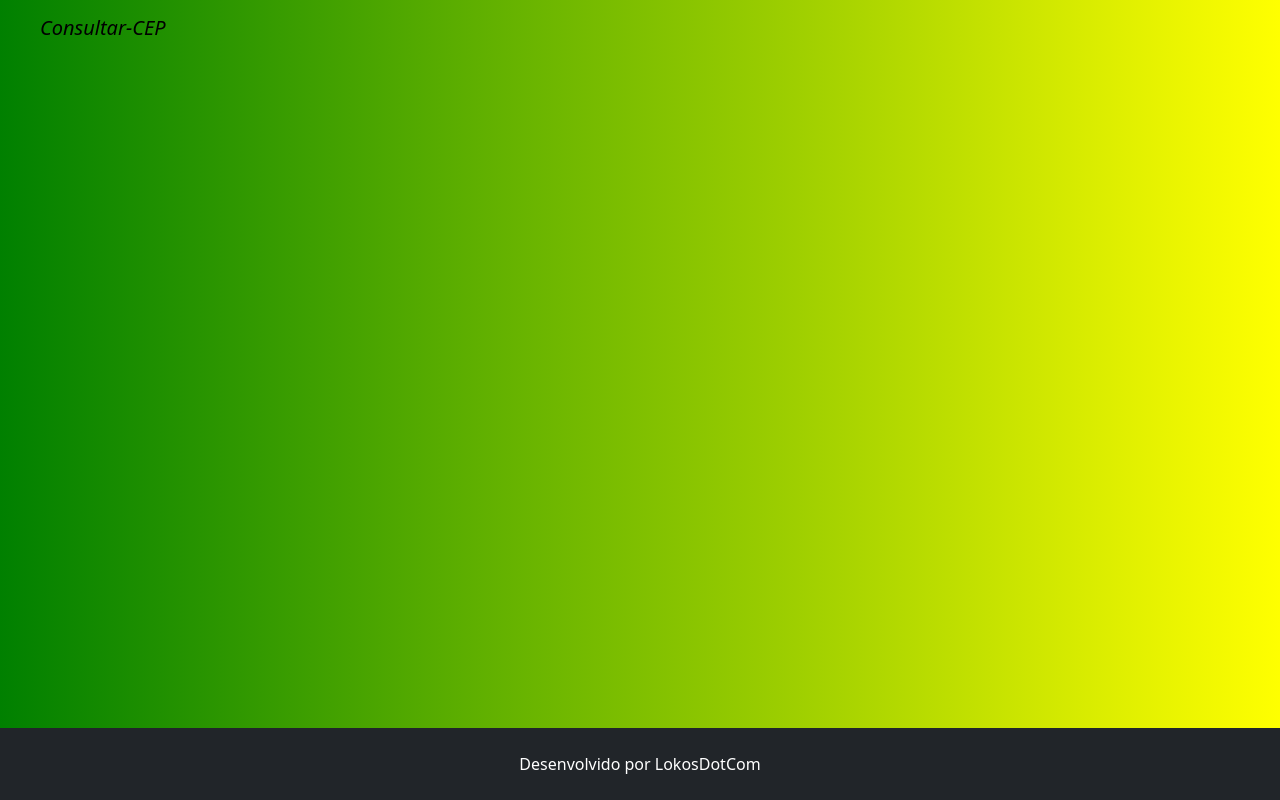
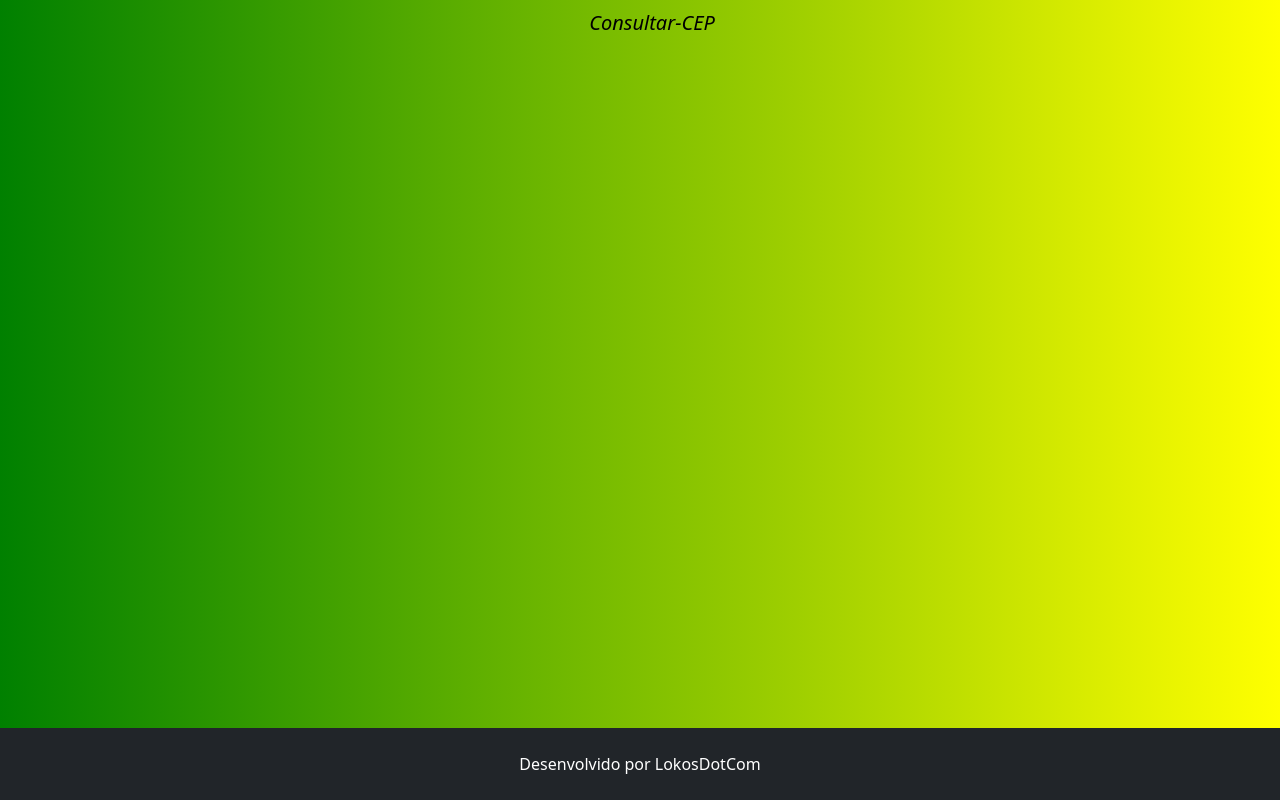
Before and after one commit to joaozangeli/projetoIntegrador, a plain HTML site: page index.html in a window 1280 px wide. Drawn offline with nearby package versions, Linux system fonts and the light colour scheme.

Commit message:
Add files via upload

```diff
--- a/index.html
+++ b/index.html
@@ -17,7 +17,9 @@
 
 
     <nav class="navbar navbar-default ">
-        <a style="margin-left: 40px; color: black; " class="navbar-brand" href="#"><i>Consultar-CEP</i></a>
+        <div class="tituloCenter">
+            <a style="margin-left: 40px; color: black;" class="navbar-brand" href="#"><i>Consultar-CEP</i></a>
+        </div>
         <button class="navbar-toggler" type="button" data-toggle="collapse" data-target="#navbarNavAltMarkup"
             aria-controls="navbarNavAltMarkup" aria-expanded="false" aria-label="Alterna navegação">
             <span class="navbar-toggler-icon"></span>
--- a/style.css
+++ b/style.css
@@ -11,4 +11,9 @@
         position: fixed;
         width: 100%;
         text-align: center;
-     }
+}
+
+.tituloCenter {
+    text-align: center;
+    width: 100%;
+}
```
